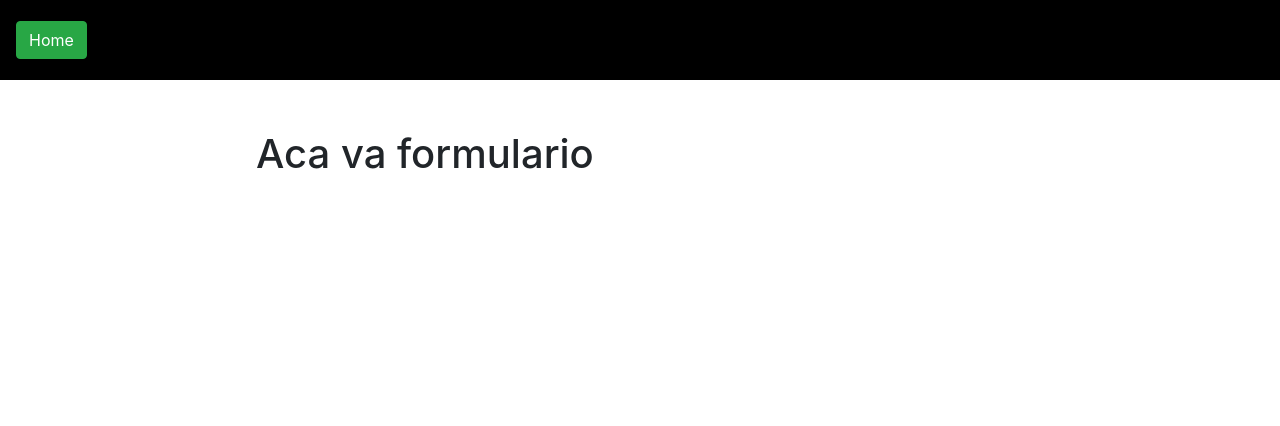
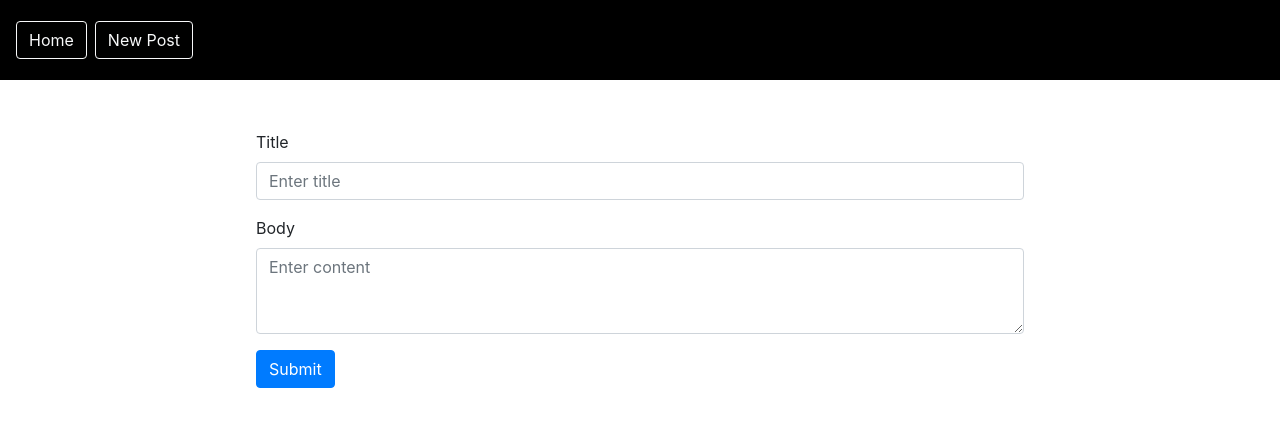
Before and after one commit to RobertSepulvedaGarcia/warmup-challenge, a React (Create React App) app: page /newPost in a window 1280 px wide. Shown: the top 426 px of the page. Built offline with nearby package versions, Linux system fonts and the light colour scheme; the HTML template or start-up script is replaced by a standard one.

Commit message:
new post form and page design completed

```diff
--- /dev/null
+++ b/src/Components/Form/Form.js
@@ -0,0 +1,34 @@
+import React from "react";
+
+const Form = () => {
+  return (
+    <div>
+      <form>
+        <div className="form-group">
+          <label htmlFor="title">Title</label>
+          <input
+            type="text"
+            className="form-control"
+            id="title"
+            placeholder="Enter title"
+          />
+        </div>
+        <div className="form-group">
+          <label htmlFor="body">Body</label>
+          <textarea
+            className="form-control"
+            id="body"
+            rows="3"
+            placeholder="Enter content"
+          />
+        </div>
+
+        <button type="submit" className="btn btn-primary">
+          Submit
+        </button>
+      </form>
+    </div>
+  );
+};
+
+export default Form;
--- a/src/Components/Layout/Layout.js
+++ b/src/Components/Layout/Layout.js
@@ -6,9 +6,16 @@ const Layout = ({ children }) => {
   return (
     <div className="containerlayout">
       <div className="navbar">
-        <Link to="/">
-          <Button variant="success"> Home </Button>
-        </Link>
+        <div className="navlink">
+          <Link to="/">
+            <Button variant="outline-light"> Home </Button>
+          </Link>
+          <Link to="/newPost">
+            <Button className="ml-2" variant="outline-light">
+              New Post
+            </Button>
+          </Link>
+        </div>
       </div>
       <div className="body"> {children} </div>
     </div>
--- a/src/Components/PostList/PostList.js
+++ b/src/Components/PostList/PostList.js
@@ -3,6 +3,7 @@ import { Link } from "react-router-dom";
 import { Card, Button } from "react-bootstrap";
 import { AiFillEdit, AiFillDelete } from "react-icons/ai";
 import usePostFetch from "../../Hooks/usePostsFetch";
+import { deletePost } from "../../apiFunctions/deletePost";
 import { url } from "../../Utils/endpoint";
 import "./PostList.css";
 
@@ -53,6 +54,7 @@ const PostList = () => {
                   </div>
                   <div className="action">
                     <Button
+                      onClick={() => deletePost(url, post.id)}
                       style={{ width: "100%" }}
                       variant="danger"
                       size="md"
--- a/src/Pages/newPost/newPost.js
+++ b/src/Pages/newPost/newPost.js
@@ -1,9 +1,10 @@
 import React from "react";
 import Layout from "../../Components/Layout/Layout";
+import Form from "../../Components/Form/Form";
 const newPost = () => {
   return (
     <Layout>
-      <h1>Aca va formulario</h1>
+      <Form />
     </Layout>
   );
 };
--- /dev/null
+++ b/src/apiFunctions/deletePost.js
@@ -0,0 +1,29 @@
+import Axios from "axios";
+import Swal from "sweetalert2";
+
+export const deletePost = (url, id) => {
+    console.log(url, id);
+    Swal.fire({
+        title: "Are you sure?",
+        text: "This action cannot be reverted!",
+        icon: "warning",
+        showCancelButton: true,
+        confirmButtonColor: "#3085d6",
+        cancelButtonColor: "#d33",
+        confirmButtonText: "Yeah!, Destroy it!",
+        cancelButtonText: "No way!",
+    }).then(async(result) => {
+        if (result.isConfirmed) {
+            try {
+                await Axios.delete(`${url}/${id}`)
+                    .then((res) => console.log(res))
+                    .catch((err) => console.error("There was an error!", err));
+            } catch (error) {
+                console.error(error);
+            }
+            Swal.fire("Done!", "The post was deleted.", "success");
+        }
+    });
+
+    return;
+};
```
Also changed, not shown: src/Components/Form/Form.css (added).
